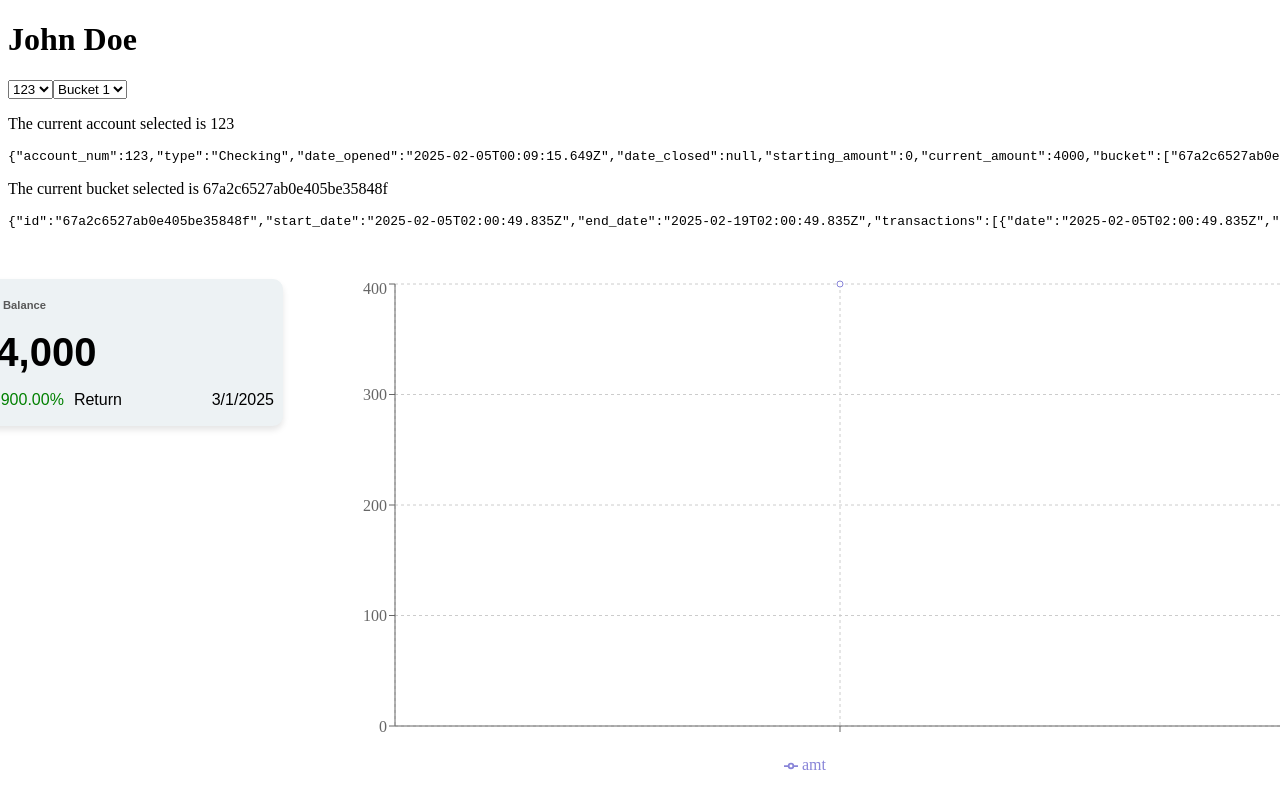
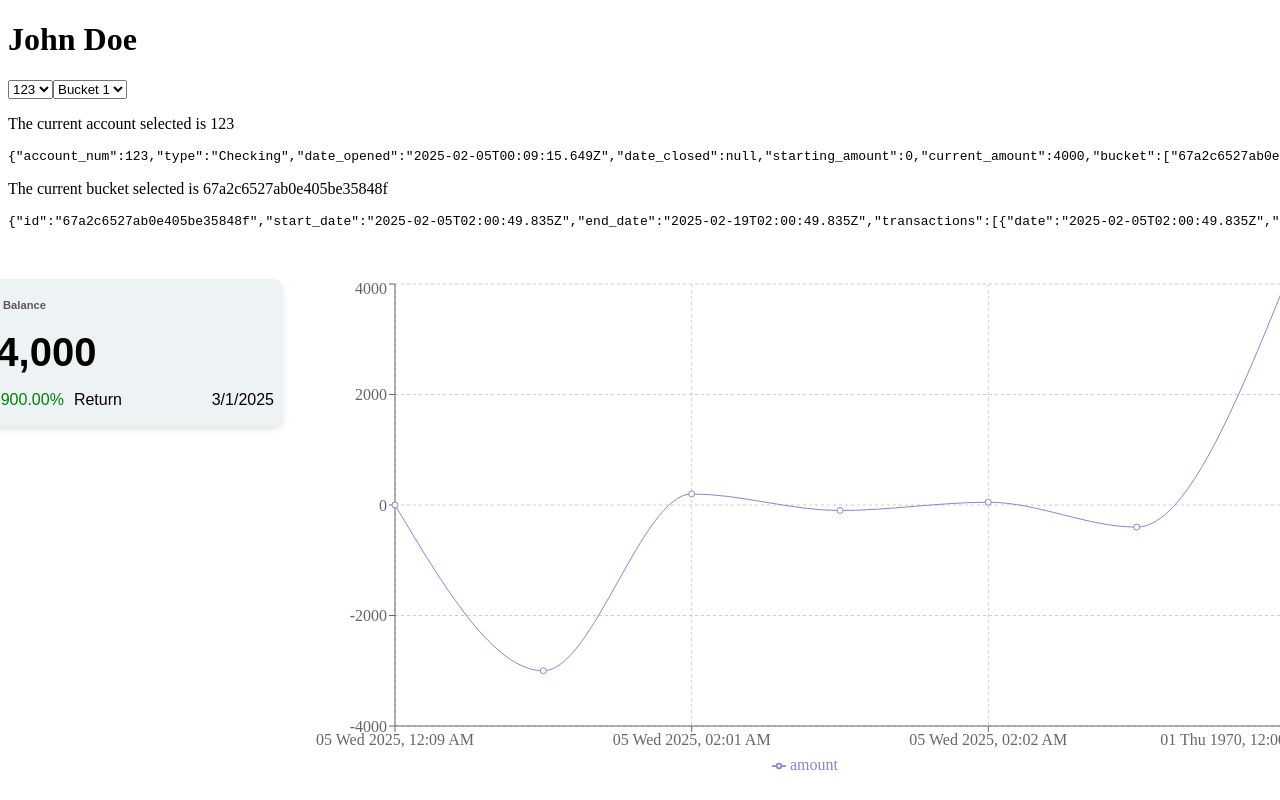
Before and after one commit to sstokesgmu/Budget-Me-App, a React (Vite) app: page / in a window 1280 px wide. Shown: the top 800 px of the page. Built offline with nearby package versions, Linux system fonts and the light colour scheme.

Commit message:
Updated methods to see different bar data based on the type of account

```diff
--- a/src/components/BarGraph.jsx
+++ b/src/components/BarGraph.jsx
@@ -1,25 +1,47 @@
 import { LineChart, Line, CartesianGrid, XAxis,YAxis, ResponsiveContainer, Tooltip, Legend} from "recharts";
+import { AmmoPhysics } from "three/examples/jsm/Addons.js";
 
 
+function formatDate(dateString, timezone){
+    timezone = 'en-us';
+   return new Intl.DateTimeFormat(timezone, {
+      weekday: 'short', day: '2-digit', year: 'numeric', hour:'2-digit',minute:'2-digit'
+   }).format(new Date(dateString))
+}
 
+function createDataMatrix(account,transaction){
 
+  let a = [];
+  let i = 0
 
+  a.push({date: formatDate(account.date_opened,'hello'), amount:account.starting_amount})
 
-export default function BarGraph_Budget({transaction,account}) {
-  console.log(account);
-  console.log(transaction);
+  if(transaction !== null)
+  {
+    while(i < transaction.length)
+      {
+        let element = transaction[i];
+        // Intl.DateTimeFormat (Native JavaScript):
+        //Todo: I will have to get the date based on the location of the user
+        //Todo: Edge Case how do we handle the separation of time a day chart, weekly chart, yearly chart
 
-  const data = [
-    {
-      "date": transaction.date,
-      "amt": 400
-    },
+        //? Note: Right now we are assuming this chart represents transactions through out the week.
+        const date = formatDate(transaction[i].date,'hello');
+        //Todo: change name
+        //! Question: How do I ensure the string values can only be deposit or withdrawl
+        const amount =  transaction[i].trans_type.toUpperCase() === 'DEPOSIT' ? a[0].amount + transaction[i].amount : a[0].amount - transaction[i].amount;
+        a.push({date,amount})
+        i++;
+      }
+  }
+  a.push({date: formatDate(account.date_closed), amount:account.current_amount})
+  return a;
+}
 
-
-
-  ]
-
-
+export default function BarGraph_Budget({bucket,account}) {
+  const transactions =  bucket?.transactions ??  [];
+  console.log(transactions);
+  const data = createDataMatrix(account,transactions)
   return (
     <div>
       <LineChart
@@ -35,7 +57,7 @@ export default function BarGraph_Budget({transaction,account}) {
         <Legend />
 {/*
         In Recharts, when you set the dataKey of a <Line> component to uv and pv, you're telling the chart to plot the values associated with those keys from your dataset on the Y-axis of the chart. The meaning of uv and pv is entirely up to you and depends on how you structure your data. */}
-        <Line type="monotone" dataKey="amt" stroke="#8884d8" />
+        <Line type="monotone" dataKey="amount" stroke="#8884d8" />
       </LineChart>
     </div>
   );
--- a/src/pages/Dashboard.jsx
+++ b/src/pages/Dashboard.jsx
@@ -74,7 +74,7 @@ export default function Dashboard(){
 
                     {/* Right component (BarGraph_Budget) takes up 70% */}
                     <div style={{flex: '0 0 80%',  height:'500px', marginLeft: '20px'}}>
-                        <BarGraph_Budget transaction={bucket} account={account}/>
+                        <BarGraph_Budget bucket={bucket} account={account}/>
                     </div>
                 </div>
             </section>
```
